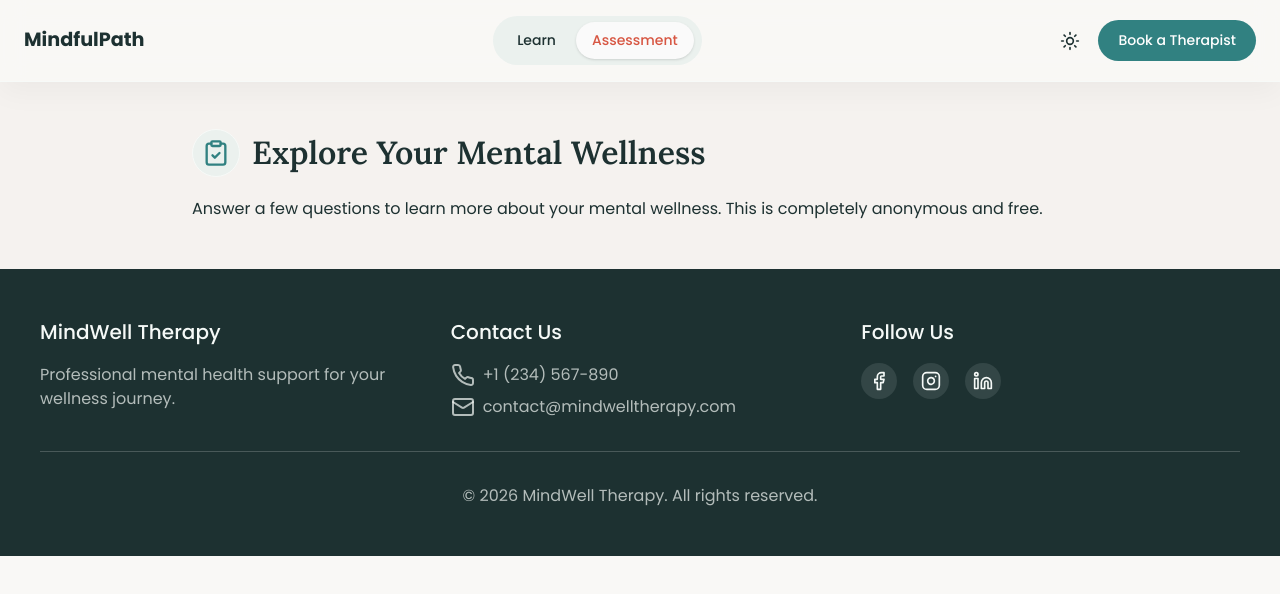
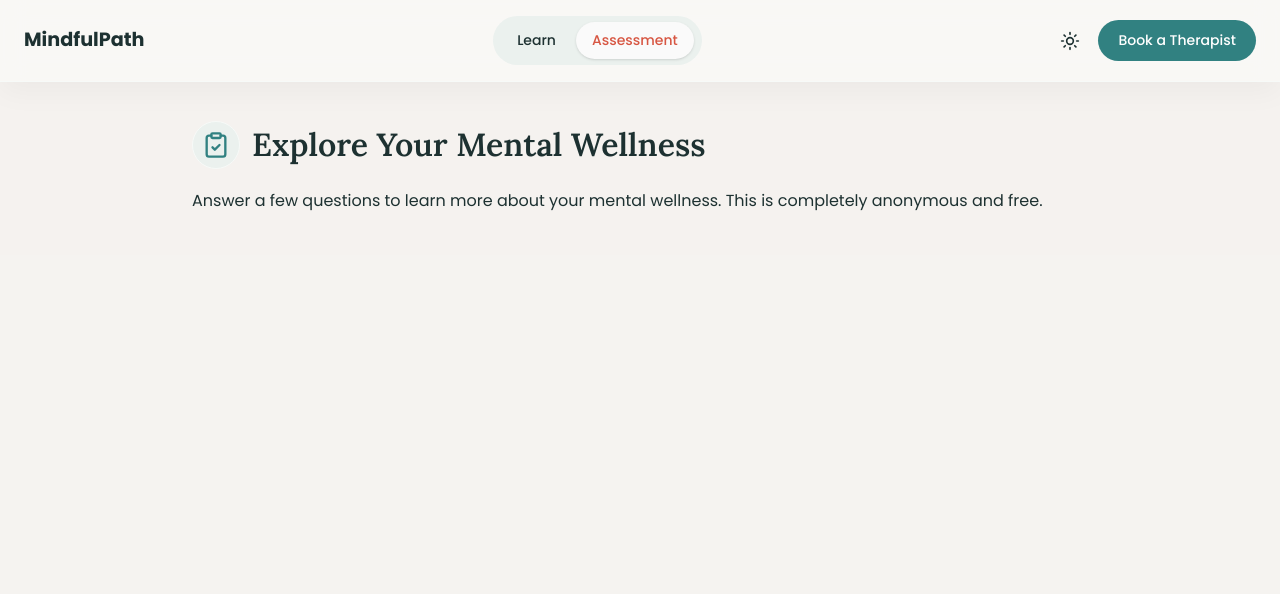
Before and after one commit to TNguyen20194/project-haven-react, a React (Vite) app: page /assessment in a window 1280 px wide. Shown: the top 594 px of the page. Built offline with nearby package versions, Linux system fonts and the light colour scheme.

Commit message:
Update Layout

```diff
--- a/src/App.tsx
+++ b/src/App.tsx
@@ -9,7 +9,7 @@ function App() {
   return (
     <BrowserRouter>
       <Routes>
-        <Route element={<Layout />}>
+        <Route path="/" element={<Layout />}>
           <Route index element={<HomePage />} />
           <Route path="/learn" element={<Learn />} />
           <Route path="/assessment" element={<Assessment />} />
--- a/src/components/layout/Layout.tsx
+++ b/src/components/layout/Layout.tsx
@@ -1,14 +1,23 @@
 import Header from "./header/Header";
 import Footer from "./footer/Footer";
-import { Outlet } from "react-router";
+import { Outlet, useLocation } from "react-router";
+
+//Use Outlet as a placeholder for rendering matching child routes within a parent component's layout (Layout)
 
 const Layout = () => {
+    // Get the current route path with useLocation
+    // If route path starts with "/assessment"
+    // Hide the footer
+    const {pathname} = useLocation();
+    const hideFooter = pathname.startsWith("/assessment")
+
+
     return(
         <div className="h-screen flex flex-col overflow-hidden">
             <Header />
             <div className="flex-1 overflow-y-auto overflow-x-hidden mt-[var(--header-h)]">
                 <Outlet />
-            <Footer />
+            {!hideFooter && <Footer />}
             </div>
         </div>
     )
--- a/src/pages/assessment/sections/Questionnair.tsx
+++ b/src/pages/assessment/sections/Questionnair.tsx
@@ -3,7 +3,7 @@ import { ClipboardCheck} from "lucide-react";
 
 const Questionnaire = () => {
   return (
-    <section className="px-6 py-12 bg-[hsl(var(--background-alt)/0.5)]">
+    <section className="px-6 py-10 min-h-[calc(100vh-var(--header-h))] bg-[hsl(var(--background-alt)/0.5)]">
       <div className="max-w-[56rem] mx-auto ">
         <div className="flex items-center gap-3 mb-5">
           <IconBadge
```
